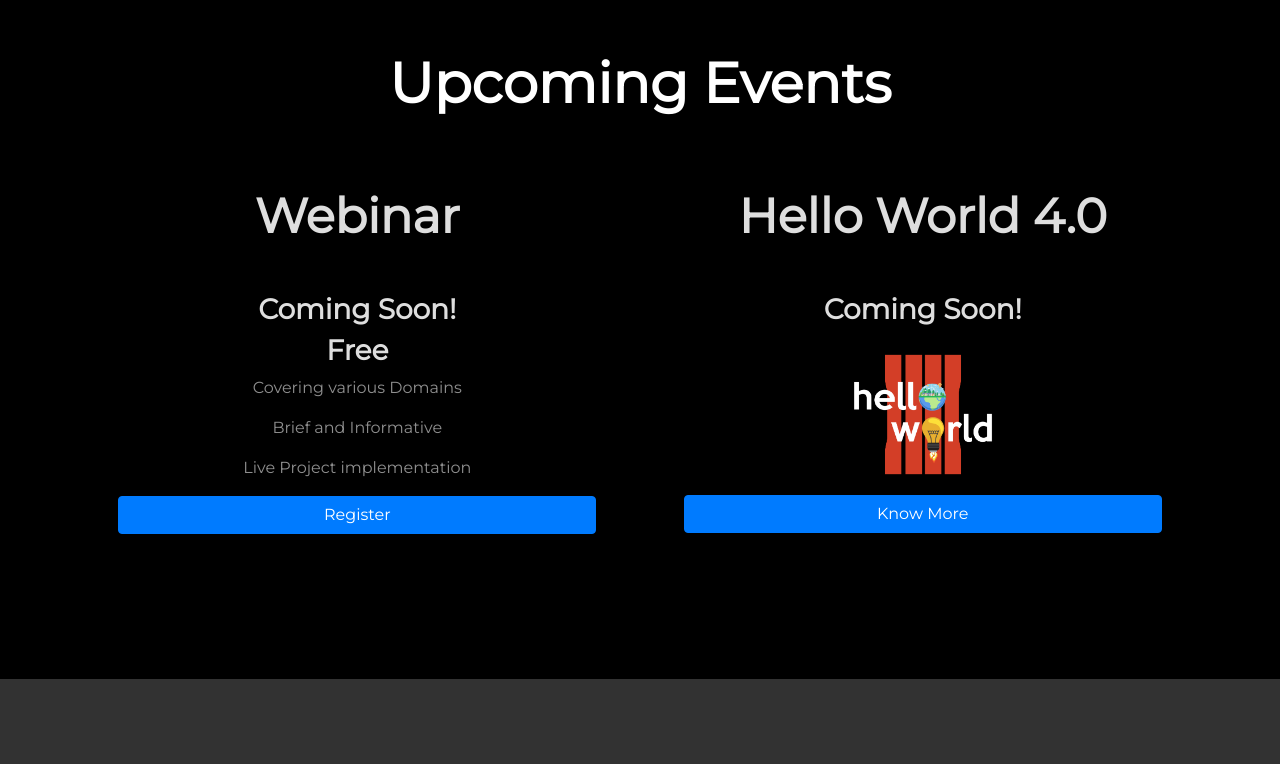
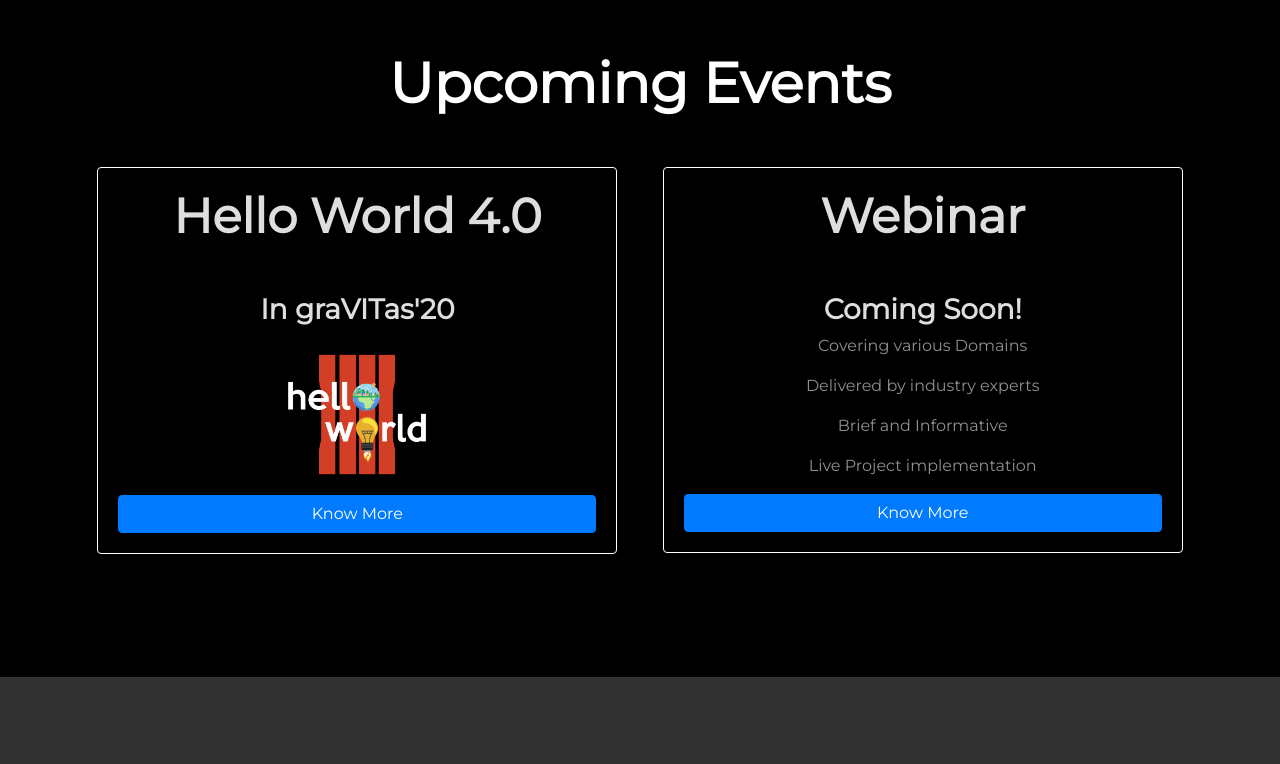
Before and after one commit to VenturesityVIT/venturesityvit.github.io, a plain HTML site: page index.html in a window 1280 px wide. Shown: the part 1160-1924 px from the top of the page. Drawn offline with nearby package versions, Linux system fonts and the light colour scheme.

Commit message:
Cards updated. Webpage Icon added.

```diff
--- a/css/styles.css
+++ b/css/styles.css
@@ -1,7 +1,9 @@
 body{
   font-family: "Montserrat";
 }
-
+.nav-image{
+  width: 50px;
+}
 #title{
   background-color: #000000;
   padding: 3% 15% 7%;
@@ -91,6 +93,8 @@ p{
 
 .card{
   background-color: #000000;
+  border-style: solid;
+  border-color: white;
 }
 
 .card-image{
--- a/index.html
+++ b/index.html
@@ -3,7 +3,8 @@
 
 <head>
   <meta charset="utf-8">
-  <title>Venturesity</title>
+  <title>Venturesity VIT</title>
+  <link rel="icon" href="images/logo.png">
   <!-- Google Fonts -->
   <link href="https://fonts.googleapis.com/css?family=Montserrat|Ubuntu&display=swap" rel="stylesheet">
 
@@ -30,7 +31,7 @@
     <nav class="navbar  navbar-expand-lg navbar-dark ">
       <div class="container-fluid">
 
-        <a class="navbar-brand" href="">Venturesity</a>
+        <a class="navbar-brand" href="">Venturesity VIT</a>
          <button class="navbar-toggler" type="button" data-toggle="collapse" data-target="#navbarSupportedContent" aria-controls="navbarSupportedContent" aria-expanded="false" aria-label="Toggle navigation">
         <span class="navbar-toggler-icon"></span>
       </button>
@@ -98,37 +99,36 @@
 
     <h1>Upcoming Events</h1>
   <div class="row">
-    <div class="events-column col-lg-md-6 col-md-6">
+    <div class="events-column col-lg-6 col-md-sm-12">
+      <div class="card">
+      <div class="card-header">
+          <h2>Hello World 4.0</h2>
+      </div>
+      <div class="card-body">
+        <h3>In graVITas'20</h3>
+        <img class="card-image" src="images/HW4.png" alt="Hello World">
+        <button class="btn btn-block btn-primary" type="button">Know More</button>
+      </div>
+      </div>
+    </div>
+
+    <div class="events-column col-lg-6 col-md-sm-12">
       <div class="card">
       <div class="card-header">
           <h2>Webinar</h2>
       </div>
       <div class="card-body">
         <h3>Coming Soon!</h3>
-        <h3>Free</h3>
         <p>Covering various Domains</p>
+        <p>Delivered by industry experts</p>
         <p>Brief and Informative</p>
         <p>Live Project implementation</p>
-        <button class="btn btn-block btn-primary" type="button">Register</button>
-      </div>
-      </div>
-    </div>
-
-    <div class="events-column col-lg-6 col-md-6">
-      <div class="card">
-      <div class="card-header">
-          <h2>Hello World 4.0</h2>
-      </div>
-      <div class="card-body">
-        <h3>Coming Soon!</h3>
-        <img class="card-image" src="images/HW4.png" alt="Hello World">
         <button class="btn btn-block btn-primary" type="button">Know More</button>
       </div>
       </div>
     </div>
   </div>
-
-  </section>
+    </section>
 
 
   <!-- Media -->
```
